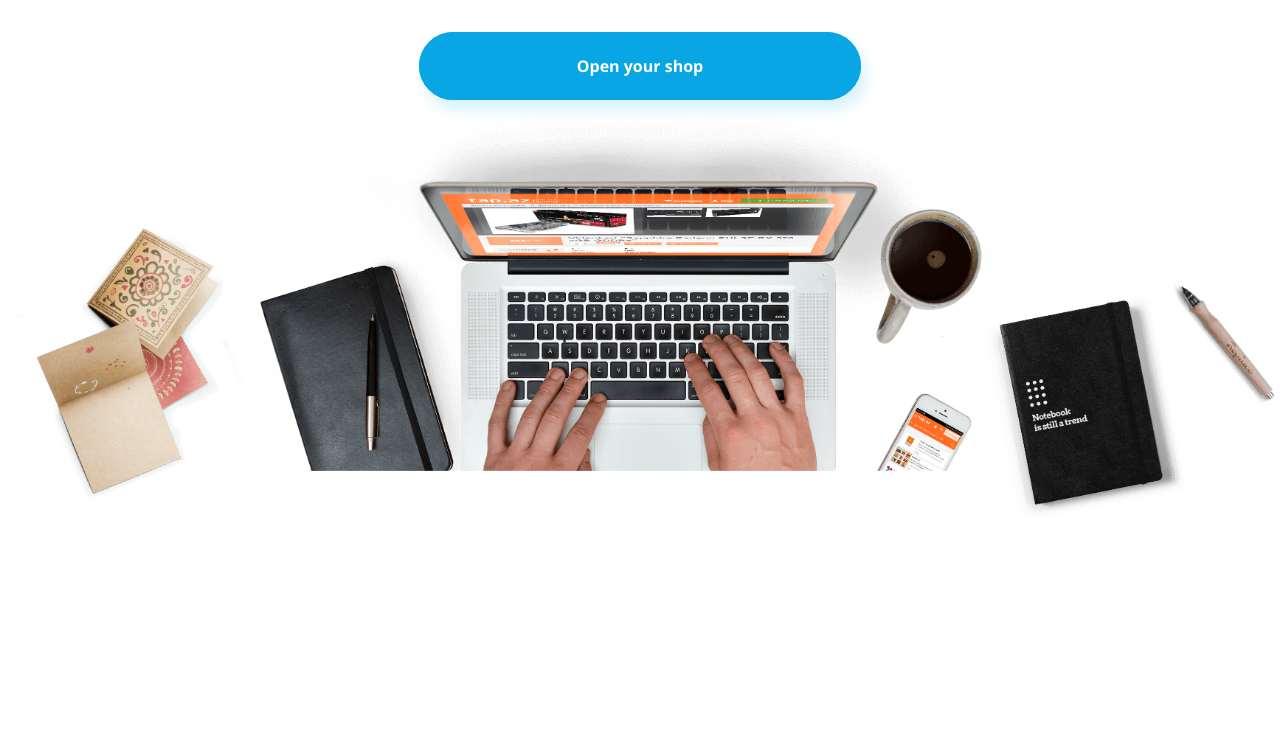
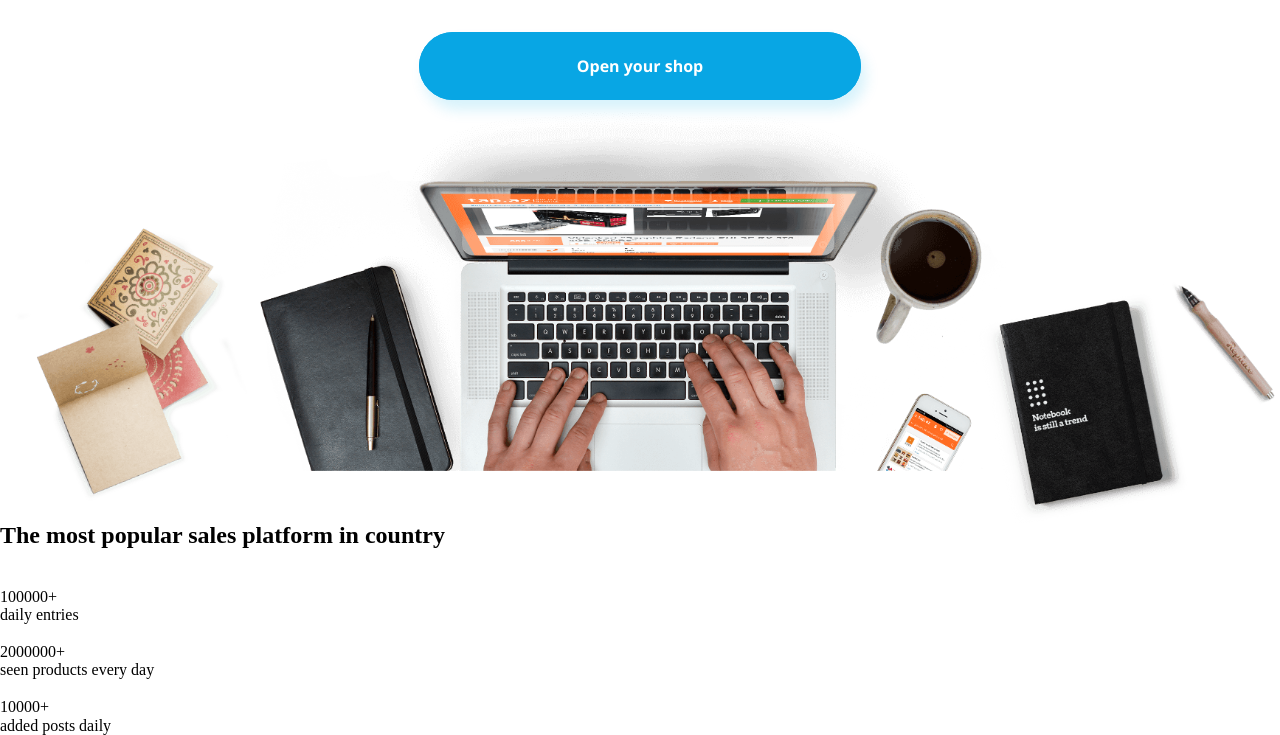
Before and after one commit to PaulinaKaczo/best_shop, a plain HTML site: page index.html in a window 1280 px wide. Shown: the part 298-1033 px from the top of the page. Before the commit the page ends 827 px from the top, so only its background shows below. Drawn offline with nearby package versions, Linux system fonts and the light colour scheme.

Commit message:
CSS selectors and add modifiers to html

```diff
--- a/index.html
+++ b/index.html
@@ -16,6 +16,7 @@
 </head>
 <body>
 
+
 <div class="container">
     <header class="header">
         <div class="header__wrapper">
@@ -31,6 +32,8 @@
         </div>
     </header>
 
+
+
     <section class="box__wrapper hero">
         <div class="hero__box">
             <h1 class="hero__hdl">Sell More!</h1>
@@ -43,6 +46,40 @@
 </div>
 
 
+    <section class="statistics">
+        <div class="statistics__container">
+            <h2 class="statistics__title">The most popular sales platform in country</h2>
+            <div class="statistics__box">
+                <div class="statistics__single">
+                    <div class="statistics__circle">
+                        <img src="" alt="" class="statistics__img">
+                    </div>
+                    <div class="statistics__number">100000+</div>
+                    <div class="statistics__description">daily entries</div>
+                </div>
+                <div class="statistics__single">
+                    <div class="statistics__circle">
+                        <img src="" alt="" class="statistics__img">
+                    </div>
+                    <div class="statistics__number">2000000+</div>
+                    <div class="statistics__description">seen products every day</div>
+                </div>
+                <div class="statistics__single">
+                    <div class="statistics__circle">
+                        <img src="" alt="" class="statistics__img">
+                    </div>
+                    <div class="statistics__number">10000+</div>
+                    <div class="statistics__description">added posts daily</div>
+                </div>
+            </div>
+        </div>
+    </section>
+
+
+
+
+
+
 
 
 </body>
--- a/src/css/styles.css
+++ b/src/css/styles.css
@@ -137,3 +137,28 @@ a {
 }
 .hero .hero__link {
 }
+
+
+
+
+.statistics {
+}
+
+.statistics__container {}
+.statistics .statistics__title {}
+.statistics .statistics__box {}
+
+.statistics__single {}
+
+.statistics__single:first-child .statistics__circle {}
+.statistics__single:first-child .statistics__img {}
+
+.statistics__single:nth-child(2) .statistics__circle {}
+.statistics__single:nth-child(2) .statistics__img {}
+
+.statistics__single:last-child .statistics__circle {}
+.statistics__single:last-child .statistics__img {}
+
+.statistics__single .statistics__number {}
+
+.statistics__single .statistics__description {}
```
